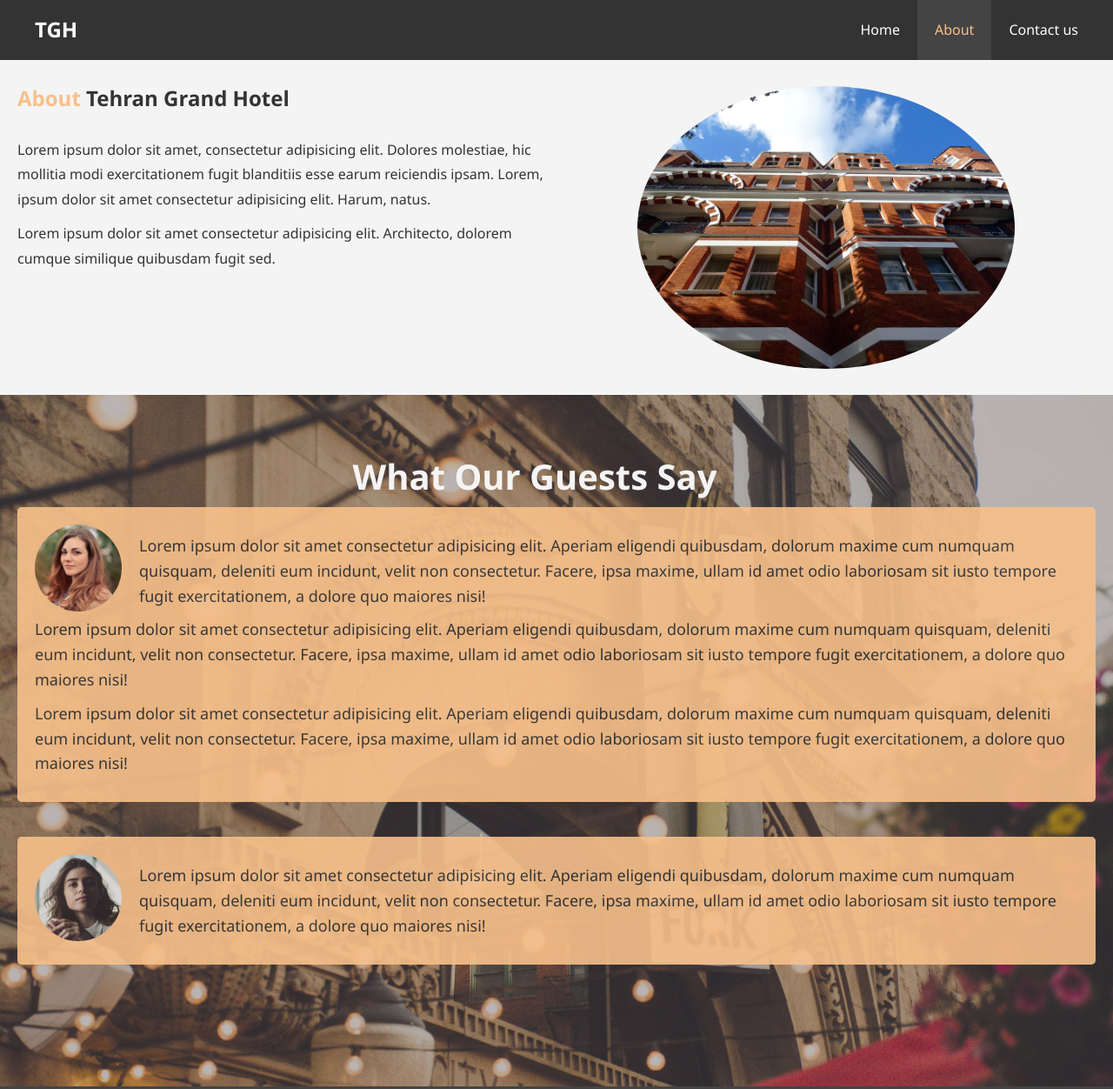
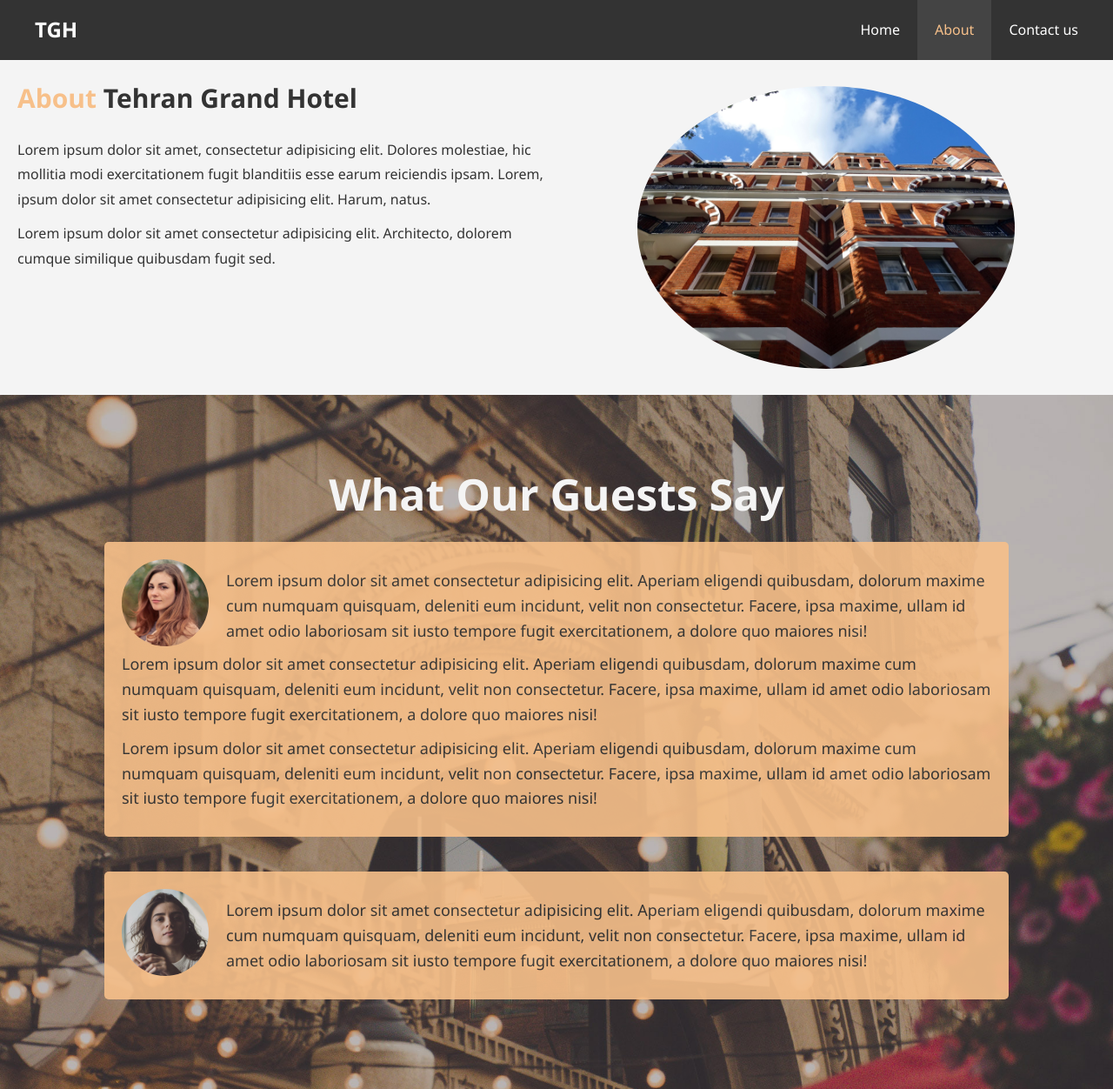
Before and after one commit to erfansoori/webNotes, a plain HTML site: page 03_project_hotel/about.html in a window 1280 px wide. Shown: the top 1252 px of the page at 87% size. Drawn offline with Linux system fonts and the light colour scheme.

Commit message:
hotel project: about page completed

```diff
--- a/03_project_hotel/about.html
+++ b/03_project_hotel/about.html
@@ -53,7 +53,7 @@
         </div>
       </div>
     </div>
-    <div style="height: 100px;"></div>
+
   </section>
   <footer id="home-footer" >
     <p>Tehran Grand Hotel, Soori Facilities &copy;, All Rights Reserved</p>
--- a/03_project_hotel/css/style.css
+++ b/03_project_hotel/css/style.css
@@ -245,6 +245,10 @@ p {
 
 }
 
+#about-info #info-text h1{
+  font-size: 30px;
+
+}
 #about-info #info-picture{
 
   float: right;
@@ -264,12 +268,14 @@ p {
 #about-comments{
   background: url('../img/test-bg.jpg') no-repeat center center /cover;
   overflow: hidden;
+  padding: 100px;
 }
 
 #about-comments h1{
-  margin: 80px 50px 0 0 ;
-  font-size: 40px;
+  font-size: 50px;
+  padding-bottom: 40px;
   text-align: center;
+
 }
 #about-comments .about-guest {
 
```
